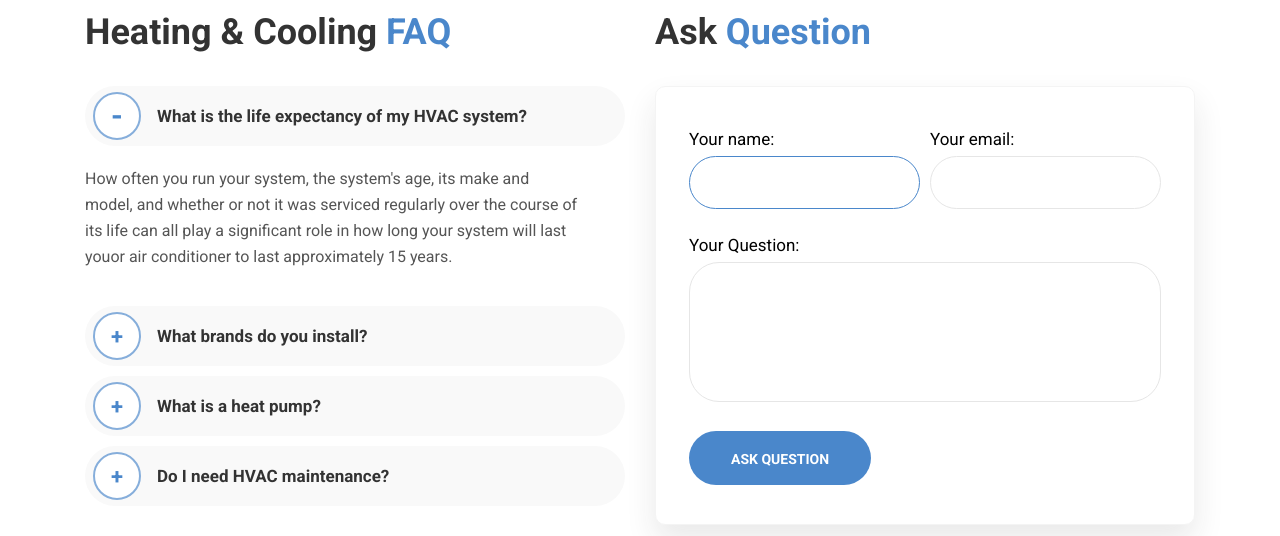
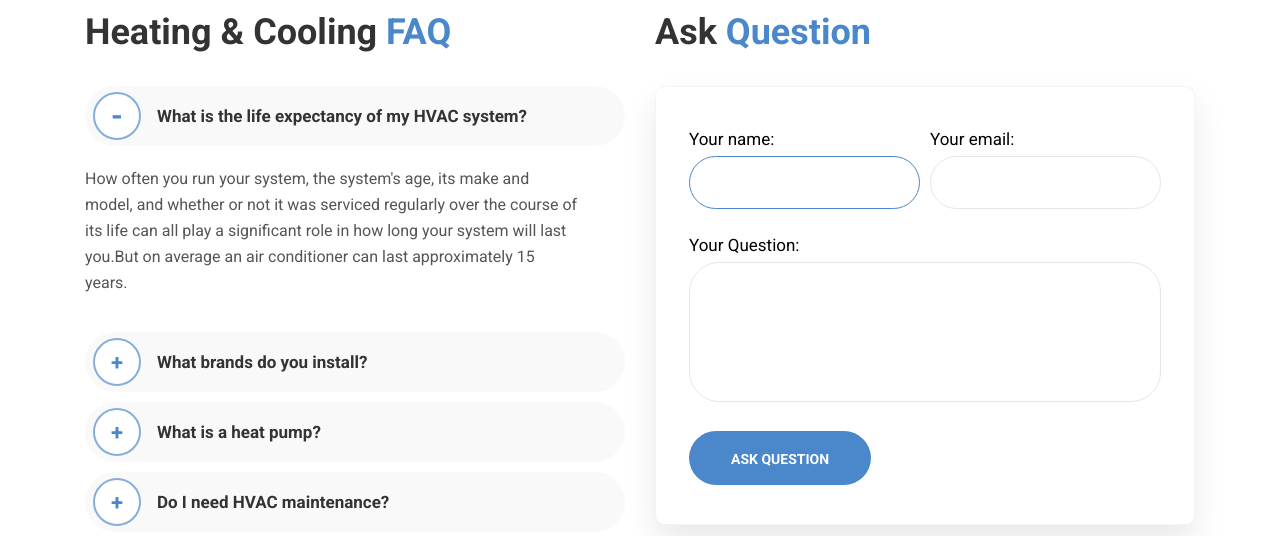
Before and after one commit to ExcellentWish/l.a.n.ehvac, a Django app: page / in a window 1280 px wide. Shown: the part 3736-4272 px from the top of the page. Run offline with Django 3.2, Linux system fonts and the light colour scheme; some libraries are stand-ins or nearby versions.

Commit message:
Amend typo in Faqs

```diff
--- a/templates/index.html
+++ b/templates/index.html
@@ -690,8 +690,8 @@
 									<div class="content">
 										<p>How often you run your system, the system's age, its make and model, and
 											whether or not it was serviced regularly over the course of its life can all
-											play a significant role in how long your system will last youor air
-											conditioner to last approximately 15 years. </p>
+											play a significant role in how long your system will last you.But on average an air
+											conditioner can last approximately 15 years. </p>
 									</div>
 								</div><!-- Toggle Item -->
 								<div class="toggle-item">
```
